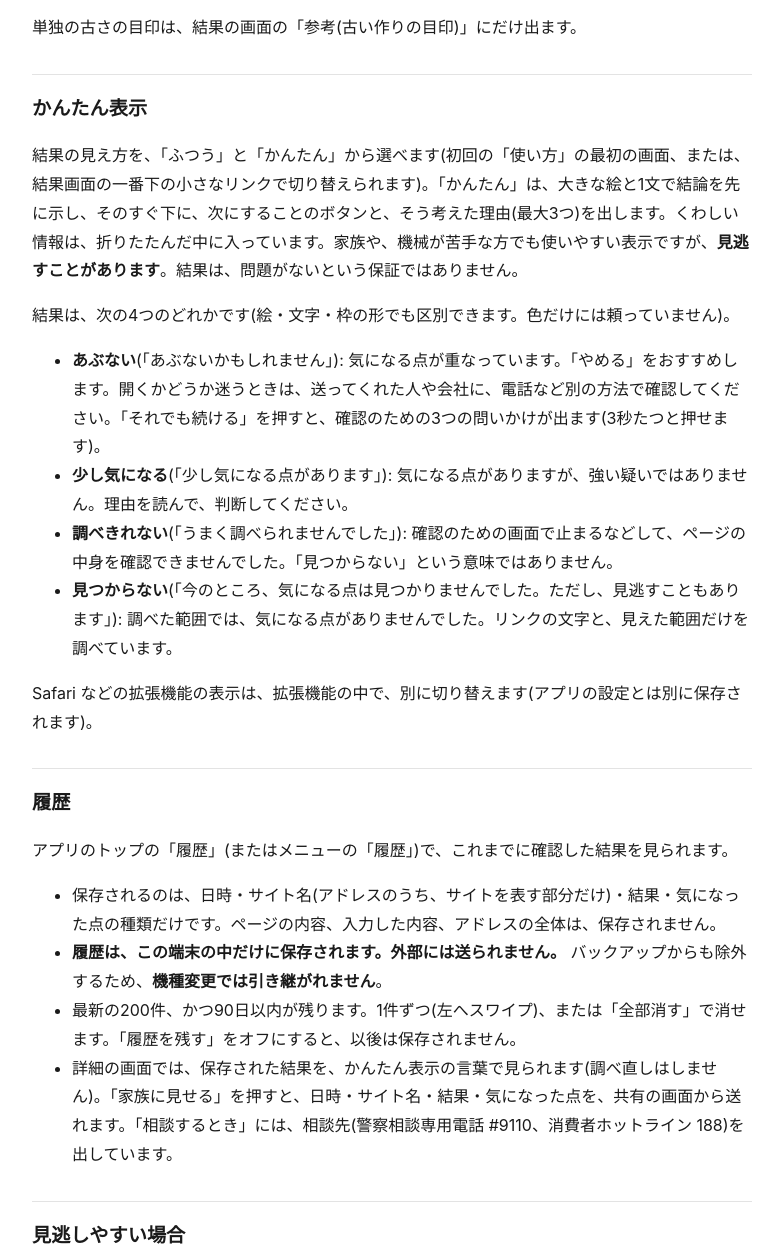
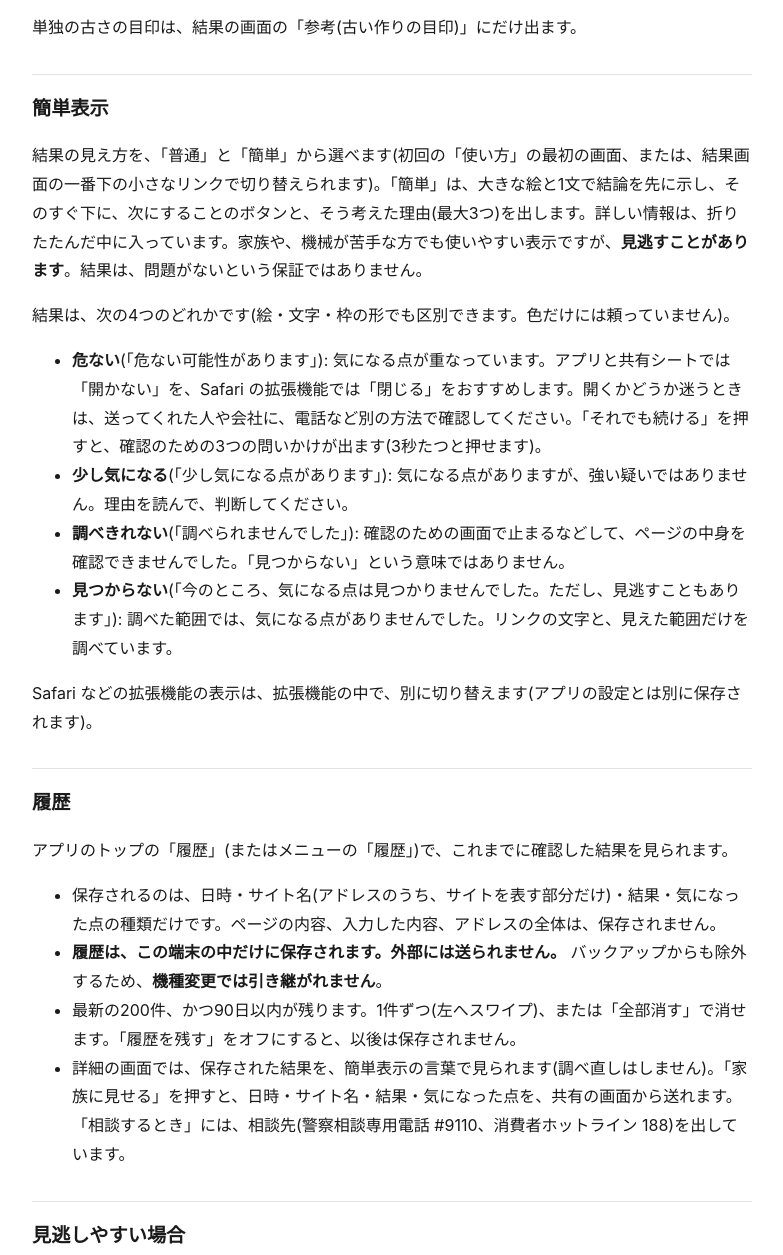
Before and after one commit to petalyadmin-bit/linkgate, a plain HTML site: page support.html in a window 1280 px wide. Shown: the part 1449-2704 px from the top of the page, without its empty margins (248-1031 px from the left). Drawn offline with Linux system fonts and the light colour scheme.

Commit message:
サイトを更新(表示の名前「普通」「簡単」、簡単表示の文言)

```diff
--- a/support.html
+++ b/support.html
@@ -25,14 +25,14 @@ blockquote{margin:1rem 0;padding:0 1rem;border-left:4px solid var(--line);color:
 <p>個人情報(お名前・ご住所・生年月日・カード情報・ログイン情報など)の入力欄があるページで、古い作りの特徴(古い版の部品、暗号化されていない読み込み、古いプラグインなど)が重なると、入力する前の確認として表示します。<strong>古い作りだからといって、危険とは限りません。新しい作りでも、問題があるサイトはあります。</strong> サーバーの中の状態は見えません。次のことをおすすめします。</p>
 <ul><li>必要な項目だけを入力する</li><li>カード情報は、このページで入力しない方法(別の支払い方法など)を選ぶ</li><li>他のサービスと同じパスワードを使わない</li><li>心当たりがない場合は、公式のアプリや、自分で調べた公式サイトから手続きする</li></ul>
 <p>単独の古さの目印は、結果の画面の「参考(古い作りの目印)」にだけ出ます。</p>
-<h2>かんたん表示</h2>
-<p>結果の見え方を、「ふつう」と「かんたん」から選べます(初回の「使い方」の最初の画面、または、結果画面の一番下の小さなリンクで切り替えられます)。「かんたん」は、大きな絵と1文で結論を先に示し、そのすぐ下に、次にすることのボタンと、そう考えた理由(最大3つ)を出します。くわしい情報は、折りたたんだ中に入っています。家族や、機械が苦手な方でも使いやすい表示ですが、<strong>見逃すことがあります</strong>。結果は、問題がないという保証ではありません。</p>
+<h2>簡単表示</h2>
+<p>結果の見え方を、「普通」と「簡単」から選べます(初回の「使い方」の最初の画面、または、結果画面の一番下の小さなリンクで切り替えられます)。「簡単」は、大きな絵と1文で結論を先に示し、そのすぐ下に、次にすることのボタンと、そう考えた理由(最大3つ)を出します。詳しい情報は、折りたたんだ中に入っています。家族や、機械が苦手な方でも使いやすい表示ですが、<strong>見逃すことがあります</strong>。結果は、問題がないという保証ではありません。</p>
 <p>結果は、次の4つのどれかです(絵・文字・枠の形でも区別できます。色だけには頼っていません)。</p>
-<ul><li><strong>あぶない</strong>(「あぶないかもしれません」): 気になる点が重なっています。「やめる」をおすすめします。開くかどうか迷うときは、送ってくれた人や会社に、電話など別の方法で確認してください。「それでも続ける」を押すと、確認のための3つの問いかけが出ます(3秒たつと押せます)。</li><li><strong>少し気になる</strong>(「少し気になる点があります」): 気になる点がありますが、強い疑いではありません。理由を読んで、判断してください。</li><li><strong>調べきれない</strong>(「うまく調べられませんでした」): 確認のための画面で止まるなどして、ページの中身を確認できませんでした。「見つからない」という意味ではありません。</li><li><strong>見つからない</strong>(「今のところ、気になる点は見つかりませんでした。ただし、見逃すこともあります」): 調べた範囲では、気になる点がありませんでした。リンクの文字と、見えた範囲だけを調べています。</li></ul>
+<ul><li><strong>危ない</strong>(「危ない可能性があります」): 気になる点が重なっています。アプリと共有シートでは「開かない」を、Safari の拡張機能では「閉じる」をおすすめします。開くかどうか迷うときは、送ってくれた人や会社に、電話など別の方法で確認してください。「それでも続ける」を押すと、確認のための3つの問いかけが出ます(3秒たつと押せます)。</li><li><strong>少し気になる</strong>(「少し気になる点があります」): 気になる点がありますが、強い疑いではありません。理由を読んで、判断してください。</li><li><strong>調べきれない</strong>(「調べられませんでした」): 確認のための画面で止まるなどして、ページの中身を確認できませんでした。「見つからない」という意味ではありません。</li><li><strong>見つからない</strong>(「今のところ、気になる点は見つかりませんでした。ただし、見逃すこともあります」): 調べた範囲では、気になる点がありませんでした。リンクの文字と、見えた範囲だけを調べています。</li></ul>
 <p>Safari などの拡張機能の表示は、拡張機能の中で、別に切り替えます(アプリの設定とは別に保存されます)。</p>
 <h2>履歴</h2>
 <p>アプリのトップの「履歴」(またはメニューの「履歴」)で、これまでに確認した結果を見られます。</p>
-<ul><li>保存されるのは、日時・サイト名(アドレスのうち、サイトを表す部分だけ)・結果・気になった点の種類だけです。ページの内容、入力した内容、アドレスの全体は、保存されません。</li><li><strong>履歴は、この端末の中だけに保存されます。外部には送られません。</strong> バックアップからも除外するため、<strong>機種変更では引き継がれません</strong>。</li><li>最新の200件、かつ90日以内が残ります。1件ずつ(左へスワイプ)、または「全部消す」で消せます。「履歴を残す」をオフにすると、以後は保存されません。</li><li>詳細の画面では、保存された結果を、かんたん表示の言葉で見られます(調べ直しはしません)。「家族に見せる」を押すと、日時・サイト名・結果・気になった点を、共有の画面から送れます。「相談するとき」には、相談先(警察相談専用電話 #9110、消費者ホットライン 188)を出しています。</li></ul>
+<ul><li>保存されるのは、日時・サイト名(アドレスのうち、サイトを表す部分だけ)・結果・気になった点の種類だけです。ページの内容、入力した内容、アドレスの全体は、保存されません。</li><li><strong>履歴は、この端末の中だけに保存されます。外部には送られません。</strong> バックアップからも除外するため、<strong>機種変更では引き継がれません</strong>。</li><li>最新の200件、かつ90日以内が残ります。1件ずつ(左へスワイプ)、または「全部消す」で消せます。「履歴を残す」をオフにすると、以後は保存されません。</li><li>詳細の画面では、保存された結果を、簡単表示の言葉で見られます(調べ直しはしません)。「家族に見せる」を押すと、日時・サイト名・結果・気になった点を、共有の画面から送れます。「相談するとき」には、相談先(警察相談専用電話 #9110、消費者ホットライン 188)を出しています。</li></ul>
 <h2>見逃しやすい場合</h2>
 <ul><li>偽サイトは、見る人によって表示を変えるため、アプリが調べた内容と、実際に見たページが違う場合があります。</li><li>認証コードを、リンク先のページに入力すると、その場で相手に渡るおそれがあります。公式アプリや、自分で調べた公式サイトで入力してください。</li><li>LinkGateが対象にするのは、リンクとページです。電話(ボイスフィッシング)の詐欺は対象外です。</li><li>以前その組織が使っていたサイトのアドレスが、第三者に取得されて悪用される場合があります。この場合、アドレスの文字だけでは、本物と見分けられません。</li><li>公的機関を名乗るアドレスの形の違いを見ています。正規の例外や、新しい形の偽サイトは見逃します。</li></ul>
 <h2>困ったときは</h2>
```
Also changed, not shown: privacy.html (+1 -1 lines).
